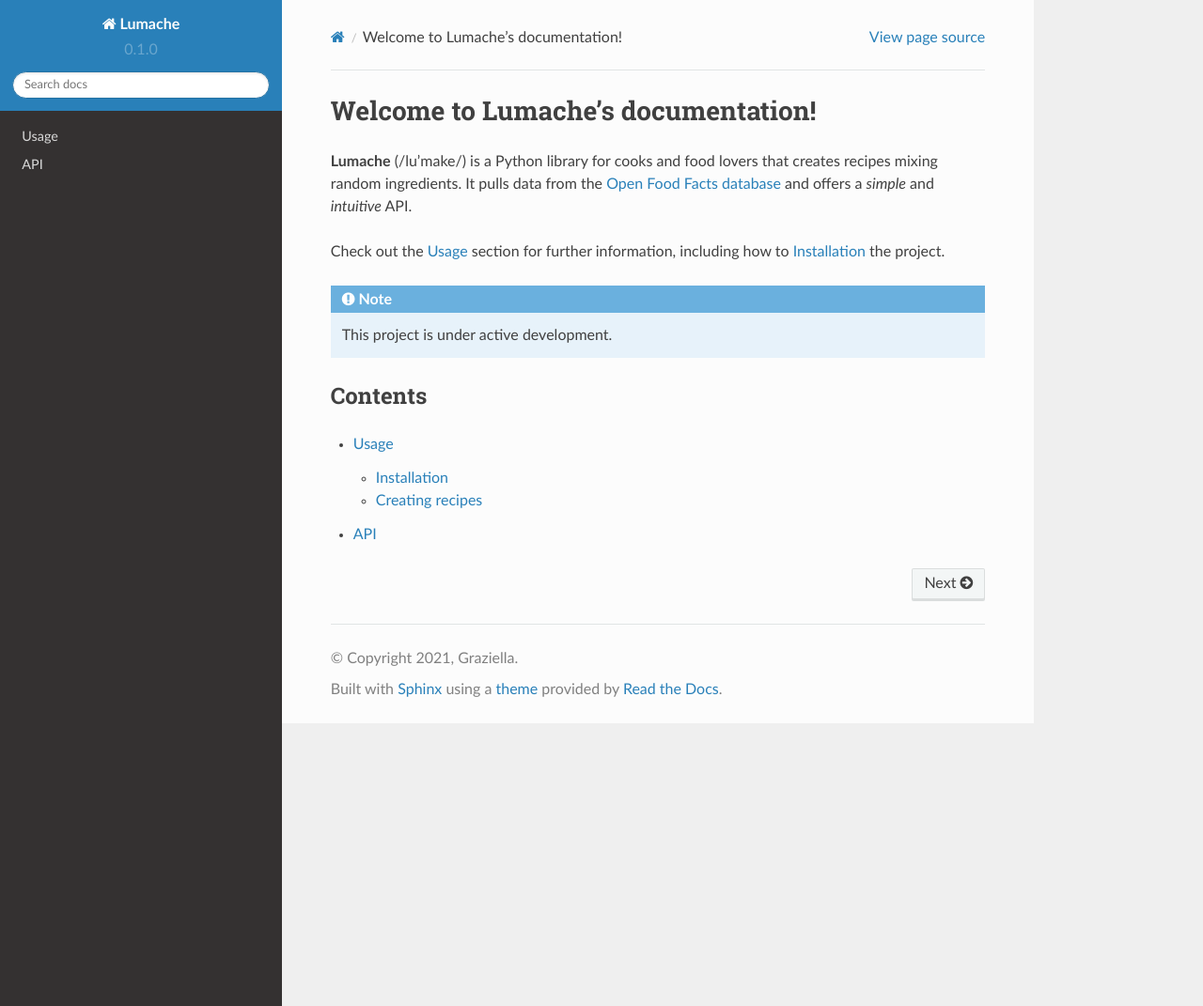
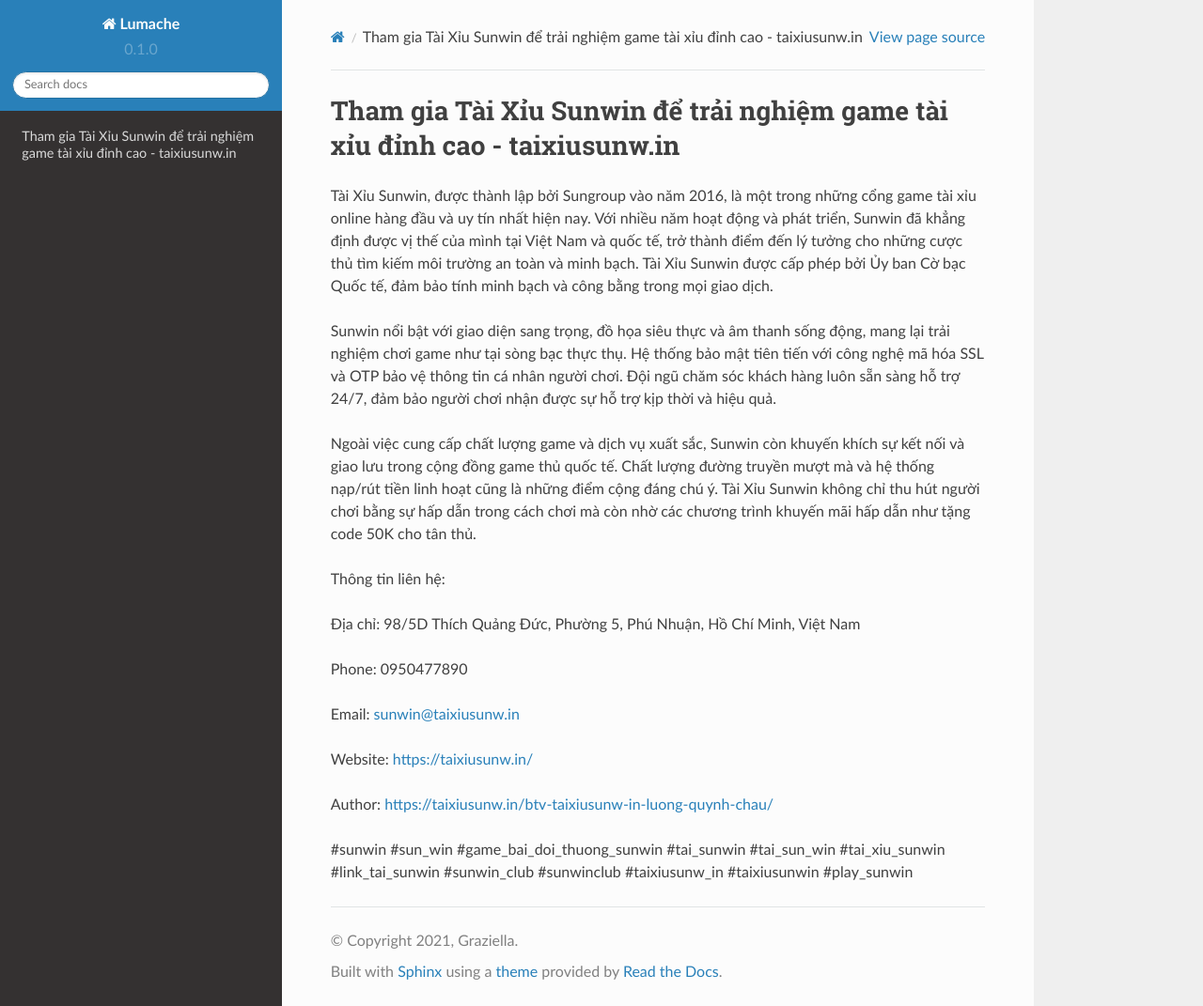
Before and after one commit to vqtranquocthuan424/taixiusunwin, a Sphinx documentation site: the page built from docs/source/index.rst, in a window 1280 px wide and 1071 px high. Shown: the whole window at 94% size. Built offline with Sphinx 7.4.7 and the Read the Docs theme 2.0.0, drawn with Linux system fonts in a browser that asks for light colours.

Commit message:
Update index.rst

```diff
--- a/docs/source/index.rst
+++ b/docs/source/index.rst
@@ -1,22 +1,22 @@
-Welcome to Lumache's documentation!
+Tham gia Tài Xỉu Sunwin để trải nghiệm game tài xỉu đỉnh cao - taixiusunw.in
 ===================================
 
-**Lumache** (/lu'make/) is a Python library for cooks and food lovers
-that creates recipes mixing random ingredients.
-It pulls data from the `Open Food Facts database <https://world.openfoodfacts.org/>`_
-and offers a *simple* and *intuitive* API.
+Tài Xỉu Sunwin, được thành lập bởi Sungroup vào năm 2016, là một trong những cổng game tài xỉu online hàng đầu và uy tín nhất hiện nay. Với nhiều năm hoạt động và phát triển, Sunwin đã khẳng định được vị thế của mình tại Việt Nam và quốc tế, trở thành điểm đến lý tưởng cho những cược thủ tìm kiếm môi trường an toàn và minh bạch. Tài Xỉu Sunwin được cấp phép bởi Ủy ban Cờ bạc Quốc tế, đảm bảo tính minh bạch và công bằng trong mọi giao dịch.
 
-Check out the :doc:`usage` section for further information, including
-how to :ref:`installation` the project.
+Sunwin nổi bật với giao diện sang trọng, đồ họa siêu thực và âm thanh sống động, mang lại trải nghiệm chơi game như tại sòng bạc thực thụ. Hệ thống bảo mật tiên tiến với công nghệ mã hóa SSL và OTP bảo vệ thông tin cá nhân người chơi. Đội ngũ chăm sóc khách hàng luôn sẵn sàng hỗ trợ 24/7, đảm bảo người chơi nhận được sự hỗ trợ kịp thời và hiệu quả.
 
-.. note::
+Ngoài việc cung cấp chất lượng game và dịch vụ xuất sắc, Sunwin còn khuyến khích sự kết nối và giao lưu trong cộng đồng game thủ quốc tế. Chất lượng đường truyền mượt mà và hệ thống nạp/rút tiền linh hoạt cũng là những điểm cộng đáng chú ý. Tài Xỉu Sunwin không chỉ thu hút người chơi bằng sự hấp dẫn trong cách chơi mà còn nhờ các chương trình khuyến mãi hấp dẫn như tặng code 50K cho tân thủ.
 
-   This project is under active development.
+Thông tin liên hệ:
 
-Contents
---------
+Địa chỉ: 98/5D Thích Quảng Đức, Phường 5, Phú Nhuận, Hồ Chí Minh, Việt Nam
 
-.. toctree::
+Phone: 0950477890
 
-   usage
-   api
+Email: sunwin@taixiusunw.in
+
+Website: https://taixiusunw.in/
+
+Author: https://taixiusunw.in/btv-taixiusunw-in-luong-quynh-chau/
+
+#sunwin #sun_win #game_bai_doi_thuong_sunwin #tai_sunwin #tai_sun_win #tai_xiu_sunwin #link_tai_sunwin #sunwin_club #sunwinclub #taixiusunw_in #taixiusunwin #play_sunwin
```
